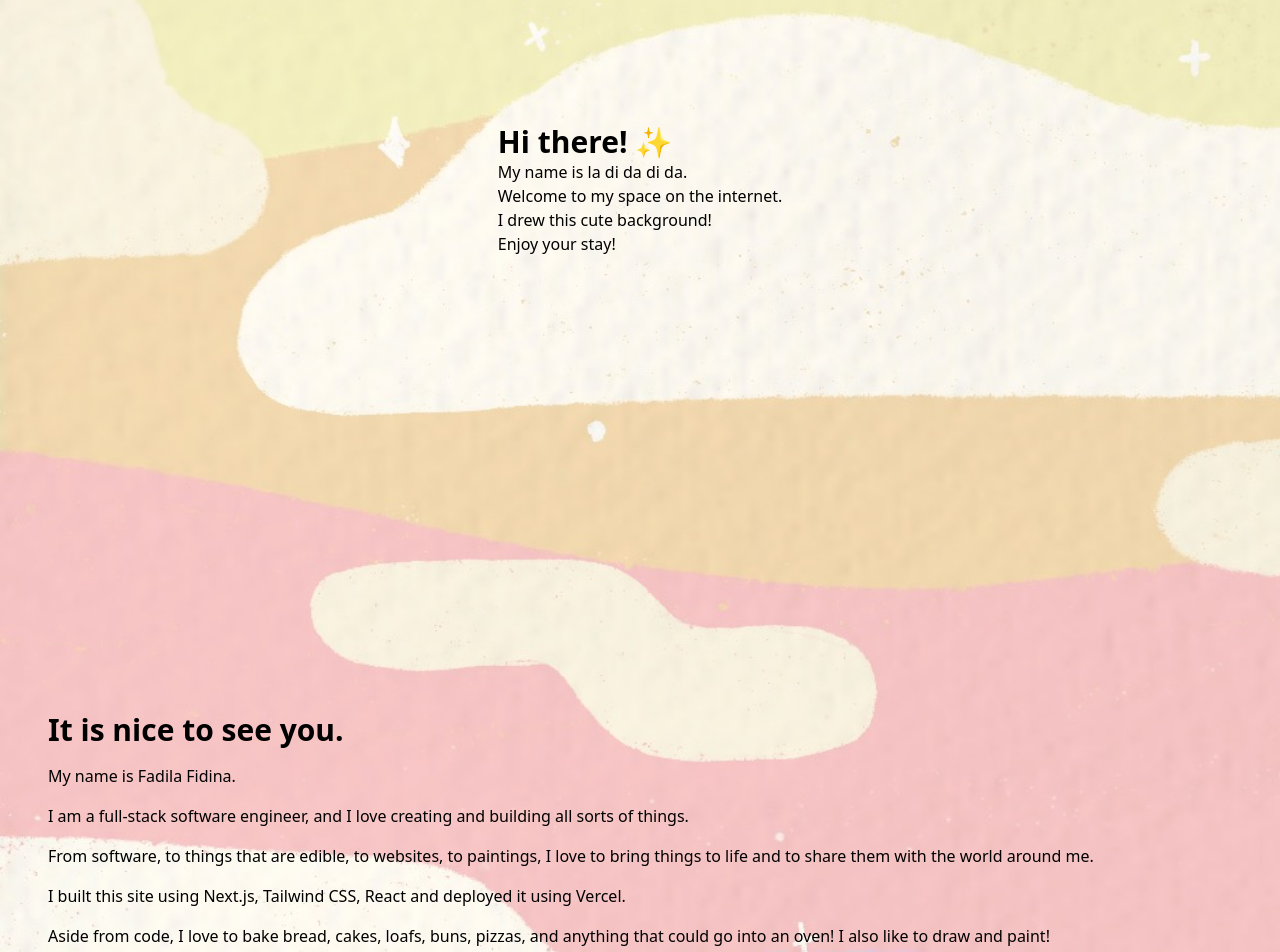
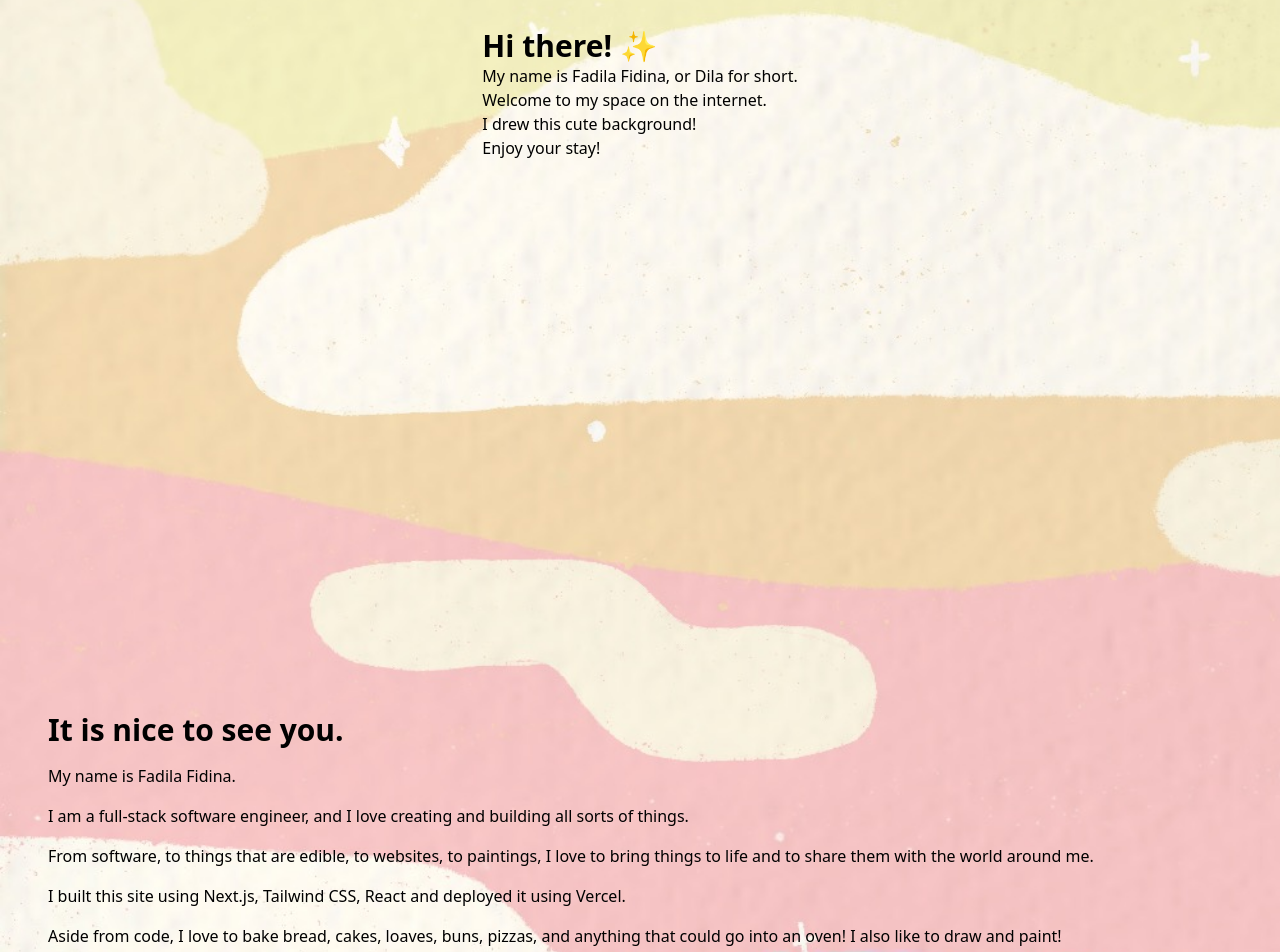
Before and after one commit to fadilafidina/me, a Next.js app in the folder nextjs-blog/: page / in a window 1280 px wide. Shown: the part 260-1212 px from the top of the page. Built offline with nearby package versions, Linux system fonts and the light colour scheme.

Commit message:
how do i style this so it looks exciting. do i change the font or something. idkkk i need inspiration. updated the words a bit...

```diff
--- a/nextjs-blog/components/layout.js
+++ b/nextjs-blog/components/layout.js
@@ -1,13 +1,13 @@
 import Head from 'next/head'
 import Navbar from './Navbar'
 
-export const siteTitle = 'howdy 🤠'
+export const siteTitle = 'dila tries to code!'
 
 export default function Layout({ children, home }) {
   return (
     <div className=''>
       <Head>
-        <link rel="icon" href="/favicon.ico" />
+        <link rel="icon" href="https://31.media.tumblr.com/5a4a522d4da9de9d3347d24bc1cac2f0/tumblr_inline_my5fmtNKRZ1rnr4eb.gif" />
         <meta
           name="description"
           content="me struggling to build something haha okay"
@@ -16,12 +16,12 @@ export default function Layout({ children, home }) {
       {home ? <div class=" min-h-screen win-w-screen bg-cover bg-[url('../public/images/bg1.jpg')]">
         <Navbar />
 
-        <div className="py-64 min-h-screen grid justify-center">
+        <div className="py-40 min-h-screen grid justify-center">
           <div className='py-1'>
             <h1 className="text-3xl font-bold">
               Hi there! ✨
             </h1>
-            My name is la di da di da.
+            My name is Fadila Fidina, or Dila for short.
             <br />
             Welcome to my space on the internet.
             <br />
--- a/nextjs-blog/pages/index.js
+++ b/nextjs-blog/pages/index.js
@@ -32,11 +32,11 @@ export default function Home() {
         </div>
 
         <div className='pt-4 flex'>
-          Aside from code, I love to bake bread, cakes, loafs, buns, pizzas, and anything that could go into an oven! I also like to draw and paint!
+          Aside from code, I love to bake bread, cakes, loaves, buns, pizzas, and anything that could go into an oven! I also like to draw and paint!
         </div>
       </div>
 
-      <Footer></Footer>
+      <Footer/>
     </Layout>
   )
 }
```
